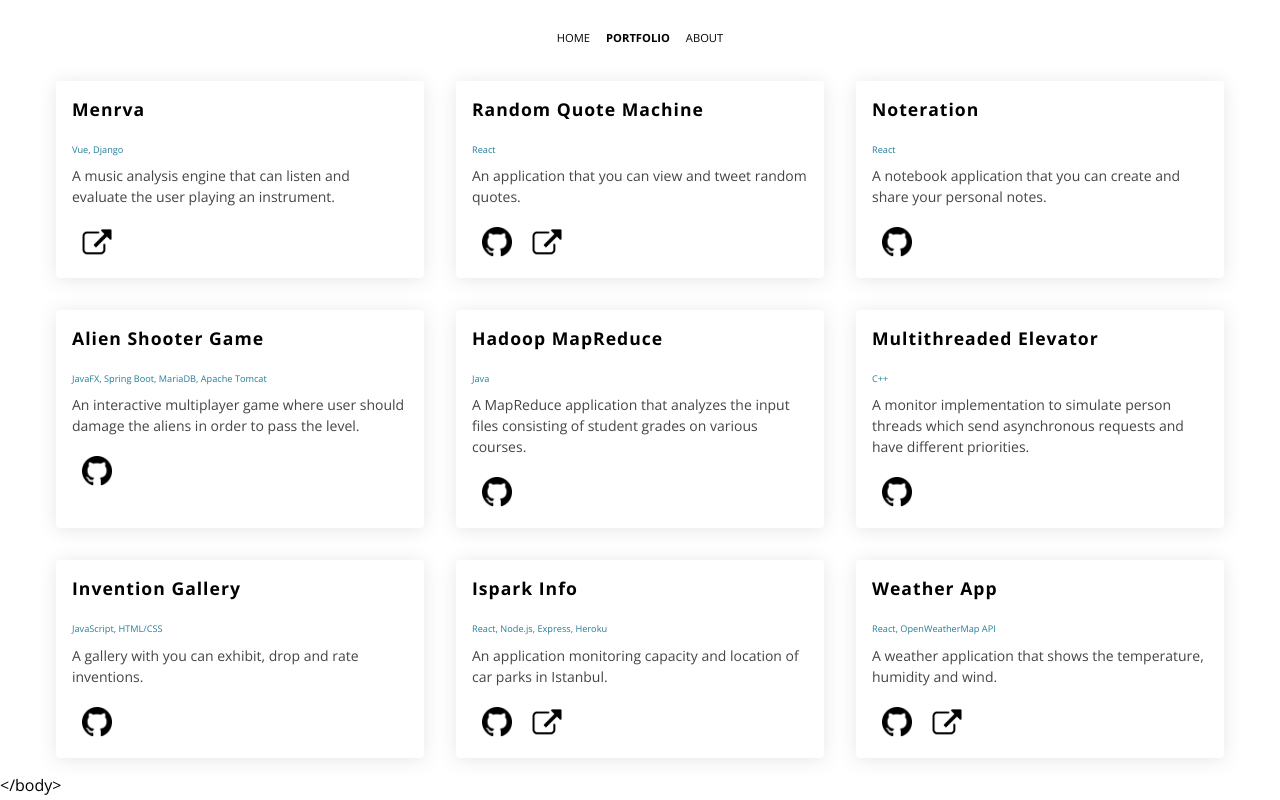
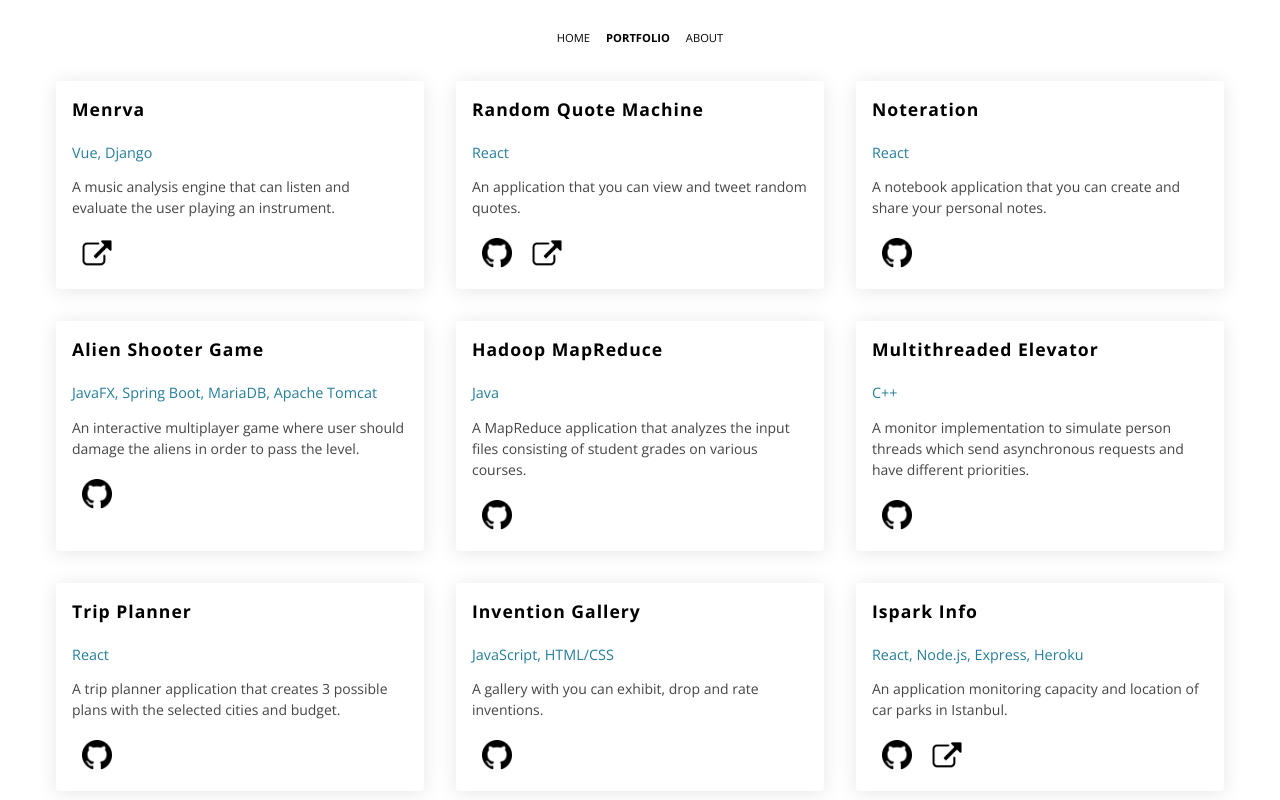
Before and after one commit to ilkyazar/ilkyazar.github.io, a React (Create React App) app: page /portfolio in a window 1280 px wide. Shown: the top 800 px of the page. Built offline with nearby package versions, Linux system fonts and the light colour scheme.

Commit message:
add portfolio card component

```diff
--- a/src/components/bio/Bio.css
+++ b/src/components/bio/Bio.css
@@ -32,8 +32,3 @@ ul {
 li {
     padding: 5px;
   }
-
-.photo a img {
-  width: 250px;
-  height: 250px;
-}
--- a/src/components/bio/Bio.js
+++ b/src/components/bio/Bio.js
@@ -14,20 +14,22 @@ var Bio = function () {
               <br/>
               <span>I'm İlkyaz, a software engineer based in İstanbul, Turkey.</span>
               <br/>
-              <span>Currently, I'm working as Junior Java Developer at{adessoLink}one of the leading IT providers in the German-speaking market.</span>
+              <span>Currently, I'm working as Junior Frontend Developer at{adessoLink}one of the leading IT providers in the German-speaking market.</span>
               <br/>
               <span>I graduated from{cengLink}department.</span>
               <br/><br/>
-              <span>Here are the technologies I enjoy working with:</span>
+              <span>Here is the technology stack I enjoy working with:</span>
             </p>
             <ul className="bullets">
+              <li>JavaScript</li>
+              <li>Typescript</li>
+              <li>React.js</li>
+              <li>Vue.js</li>
+              <li>HTML5/CSS3</li>
+              <li>Webpack/Babel</li>
               <li>Java</li>
-              <li>JavaScript</li>
-              <li>React</li>
+              <li>Spring</li>
               <li>Node.js</li>
-              <li>Redux</li>
-              <li>HTML/CSS</li>
-              <li>Webpack/Babel</li>
               <li>Git</li>
             </ul>
         </div>
--- a/src/components/blog/Blog.css
+++ /dev/null
@@ -1,6 +0,0 @@
-.text {
-    margin-top: 100px;
-    margin-left: auto;
-    margin-right: auto;
-    width: 16em;
-}
--- a/src/components/nav-bar/NavigationBar.js
+++ b/src/components/nav-bar/NavigationBar.js
@@ -6,7 +6,6 @@ import {
   NavLink,
 } from "react-router-dom";
 
-import Blog from "../blog/Blog";
 import Home from "../home/Home";
 import Portfolio from "../portfolio/Portfolio";
 import Bio from "../bio/Bio";
@@ -38,9 +37,6 @@ export default function NavBar() {
                     <Route path="/portfolio">
                         <Portfolio />
                     </Route>
-                    <Route path="/blog">
-                        <Blog />
-                    </Route>
                     <Route path="/about">
                         <Bio />
                     </Route>
--- /dev/null
+++ b/src/components/portfolio-card/PortfolioCard.js
@@ -0,0 +1,31 @@
+import React from "react";
+import "../portfolio/Portfolio.css";
+import GithubLogo from "../../assets/home/github.png";
+import VisitSiteLogo from "../../assets/portfolio/visit-link.png";
+
+var PortfolioCard = function (props) {
+  return (
+    <li className="card">
+      <div className="card-body">
+        <h4>{props.cardTitle}</h4>
+        <br />
+        <h6>{props.cardKeywords}</h6>
+        <p>{props.cardParagraph}</p>
+        <div className="links">
+          {props.cardGithubLink && (
+            <a href={props.cardGithubLink}>
+              <img src={GithubLogo} alt={props.cardGithubLink}></img>
+            </a>
+          )}
+          {props.cardDeployedLink && (
+            <a href={props.cardDeployedLink}>
+              <img src={VisitSiteLogo} alt={props.cardDeployedLink}></img>
+            </a>
+          )}
+        </div>
+      </div>
+    </li>
+  );
+};
+
+export default PortfolioCard;
--- a/src/components/portfolio/Portfolio.css
+++ b/src/components/portfolio/Portfolio.css
@@ -65,7 +65,7 @@
 
 .card-body h6 {
     font-weight: 300;
-    font-size: 0.575rem;
+    font-size: 0.9rem;
     color: rgb(37, 126, 153);
     margin-bottom: 1em;
 }
--- a/src/components/portfolio/Portfolio.js
+++ b/src/components/portfolio/Portfolio.js
@@ -1,167 +1,74 @@
 import React from "react";
 import './Portfolio.css';
-import GithubLogo from "../../assets/home/github.png";
-import VisitSiteLogo from "../../assets/portfolio/visit-link.png";
+import PortfolioCard from "../portfolio-card/PortfolioCard";
 
 var Portfolio = function () {
     return (
         <div className="main">
             <ul className="container">
-
-                <li className="card">
-                    <div className="card-body">
-                        <h4>
-                        Menrva
-                        </h4>
-                        <br/>
-                        <h6>Vue, Django</h6>
-                        <p>
-                        A music analysis engine that can listen and evaluate the user playing an instrument.
-                        </p>
-                        <div className="links">
-                            <a href="http://senior.ceng.metu.edu.tr/2020/menrva/"
-                            ><img src={VisitSiteLogo} alt="senior.ceng.metu.edu.tr/2020/menrva/"></img></a>
-                        </div>
-                    </div>
-                </li>
-
-                <li className="card">
-                    <div className="card-body">
-                        <h4>
-                        Random Quote Machine
-                        </h4>
-                        <br/>
-                        <h6>React</h6>
-                        <p>
-                        An application that you can view and tweet random quotes.
-                        </p>
-                        <div className="links">
-                            <a href="https://github.com/ilkyazar/Random-Quote-Machine"
-                            ><img src={GithubLogo} alt="https://github.com/ilkyazar/Random-Quote-Machine"></img></a>
-                            <a href="https://codepen.io/ilkyazar/full/MWePPJy"
-                            ><img src={VisitSiteLogo} alt="https://codepen.io/ilkyazar/full/MWePPJy"></img></a>
-                        </div>
-                    </div>
-                </li>
-
-                <li className="card">
-                    <div className="card-body">
-                        <h4>
-                        Noteration
-                        </h4>
-                        <br/>
-                        <h6>React</h6>
-                        <p>
-                        A notebook application that you can create and share your personal notes.
-                        </p>
-                        <div className="links">
-                            <a href="https://github.com/eteration-bootcamp/2020-bootcamp-team-5"
-                            ><img src={GithubLogo} alt="https://github.com/eteration-bootcamp/2020-bootcamp-team-5"></img></a>
-                        </div>
-                    </div>
-                </li>
-
-                <li className="card">
-                    <div className="card-body">
-                        <h4>Alien Shooter Game
-                        </h4>
-                        <br/>
-                        <h6>JavaFX, Spring Boot, MariaDB, Apache Tomcat</h6>
-                        <p>
-                        An interactive multiplayer game where user should damage the aliens in order to pass the level.
-                        </p>
-                        <div className="links">
-                            <a href="https://github.com/ilkyazar/alien-shooter-game"
-                            ><img src={GithubLogo} alt="github.com/ilkyazar/alien-shooter-game"></img></a>
-                        </div>
-                    </div>
-                </li>
-
-                <li className="card">
-                    <div className="card-body">
-                        <h4>Hadoop MapReduce
-                        </h4>
-                        <br/>
-                        <h6>Java</h6>
-                        <p>
-                        A MapReduce application that analyzes the input files consisting of student grades on various courses.
-                        </p>
-                        <div className="links">
-                            <a href="https://github.com/ilkyazar/hadoop-mapreduce"
-                            ><img src={GithubLogo} alt="github.com/ilkyazar/hadoop-mapreduce"></img></a>
-                        </div>
-                    </div>
-                </li>
-
-                <li className="card">
-                    <div className="card-body">
-                        <h4>Multithreaded Elevator
-                        </h4>
-                        <br/>
-                        <h6>C++</h6>
-                        <p>
-                        A monitor implementation to simulate person threads which send asynchronous requests and have different priorities.
-                        </p>
-                        <div className="links">
-                            <a href="https://github.com/ilkyazar/multithreaded-elevator"
-                            ><img src={GithubLogo} alt="github.com/ilkyazar/multithreaded-elevator"></img></a>
-                        </div>
-                    </div>
-                </li>
-
-                <li className="card">
-                    <div className="card-body">
-                        <h4>Invention Gallery
-                        </h4>
-                        <br/>
-                        <h6>JavaScript, HTML/CSS</h6>
-                        <p>
-                        A gallery with you can exhibit, drop and rate inventions.
-                        </p>
-                        <div className="links">
-                            <a href="https://github.com/ilkyazar/invention-gallery"
-                            ><img src={GithubLogo} alt="github.com/ilkyazar/invention-gallery"></img></a>
-                        </div>
-                    </div>
-                </li>
-
-                <li className="card">
-                    <div className="card-body">
-                        <h4>Ispark Info
-                        </h4>
-                        <br/>
-                        <h6>React, Node.js, Express, Heroku</h6>
-                        <p>
-                        An application monitoring capacity and location of car parks in Istanbul.
-                        </p>
-                        <div className="links">
-                            <a href="https://github.com/ilkyazar/react-carpark-info"
-                            ><img src={GithubLogo} alt="github.com/ilkyazar/react-carpark-info"></img></a>
-                            <a href="https://ispark-carpark-info.herokuapp.com/"
-                            ><img src={VisitSiteLogo} alt="ispark-carpark-info.herokuapp.com/"></img></a>
-                        </div>
-                    </div>
-                </li>
-
-                <li className="card">
-                    <div className="card-body">
-                        <h4>
-                        Weather App
-                        </h4>
-                        <br/>
-                        <h6>React, OpenWeatherMap API</h6>
-                        <p>
-                        A weather application that shows the temperature, humidity and wind.
-                        </p>
-                        <div className="links">
-                            <a href="https://github.com/ilkyazar/react-weather-app"
-                            ><img src={GithubLogo} alt="github.com/ilkyazar/react-weather-app"></img></a>
-                            <a href="https://ilkyazar.github.io/react-weather-app/"
-                            ><img src={VisitSiteLogo} alt="ilkyazar.github.io/react-weather-app/"></img></a>
-                        </div>
-                    </div>
-                </li>
-
+                <PortfolioCard
+                    cardTitle="Menrva"
+                    cardKeywords="Vue, Django"
+                    cardParagraph="A music analysis engine that can listen and evaluate the user playing an instrument."
+                    cardDeployedLink="http://senior.ceng.metu.edu.tr/2020/menrva/"
+                />
+                <PortfolioCard
+                    cardTitle="Random Quote Machine"
+                    cardKeywords="React"
+                    cardParagraph="An application that you can view and tweet random quotes."
+                    cardGithubLink="https://github.com/ilkyazar/Random-Quote-Machine"
+                    cardDeployedLink="https://codepen.io/ilkyazar/full/MWePPJy"
+                />
+                <PortfolioCard
+                    cardTitle="Noteration"
+                    cardKeywords="React"
+                    cardParagraph="A notebook application that you can create and share your personal notes."
+                    cardGithubLink="https://github.com/eteration-bootcamp/2020-bootcamp-team-5"
+                />
+                <PortfolioCard
+                    cardTitle="Alien Shooter Game"
+                    cardKeywords="JavaFX, Spring Boot, MariaDB, Apache Tomcat"
+                    cardParagraph="An interactive multiplayer game where user should damage the aliens in order to pass the level."
+                    cardGithubLink="https://github.com/ilkyazar/alien-shooter-game"
+                />
+                <PortfolioCard
+                    cardTitle="Hadoop MapReduce"
+                    cardKeywords="Java"
+                    cardParagraph="A MapReduce application that analyzes the input files consisting of student grades on various courses."
+                    cardGithubLink="https://github.com/ilkyazar/hadoop-mapreduce"
+                />
+                <PortfolioCard
+                    cardTitle="Multithreaded Elevator"
+                    cardKeywords="C++"
+                    cardParagraph="A monitor implementation to simulate person threads which send asynchronous requests and have different priorities."
+                    cardGithubLink="https://github.com/ilkyazar/metu-ceng/tree/master/ceng334/hw2"
+                />
+                <PortfolioCard
+                    cardTitle="Trip Planner"
+                    cardKeywords="React"
+                    cardParagraph="A trip planner application that creates 3 possible plans with the selected cities and budget."
+                    cardGithubLink="https://github.com/ilkyazar/react-trip-planner"
+                />
+                <PortfolioCard
+                    cardTitle="Invention Gallery"
+                    cardKeywords="JavaScript, HTML/CSS"
+                    cardParagraph="A gallery with you can exhibit, drop and rate inventions."
+                    cardGithubLink="https://github.com/ilkyazar/invention-gallery"
+                />
+                <PortfolioCard
+                    cardTitle="Ispark Info"
+                    cardKeywords="React, Node.js, Express, Heroku"
+                    cardParagraph="An application monitoring capacity and location of car parks in Istanbul."
+                    cardGithubLink="https://github.com/ilkyazar/react-carpark-info"
+                    cardDeployedLink="https://ispark-carpark-info.herokuapp.com/"
+                />
+                <PortfolioCard
+                    cardTitle="Weather App"
+                    cardKeywords="React, OpenWeatherMap API"
+                    cardParagraph="A weather application that shows the temperature, humidity and wind."
+                    cardGithubLink="https://github.com/ilkyazar/react-weather-app"
+                    cardDeployedLink="https://ilkyazar.github.io/react-weather-app/"
+                />
         </ul>
       </div>
 
```
Also changed, not shown: src/components/blog/Blog.js (deleted, +0 -13 lines), src/assets/portfolio/menrva.png (added).
